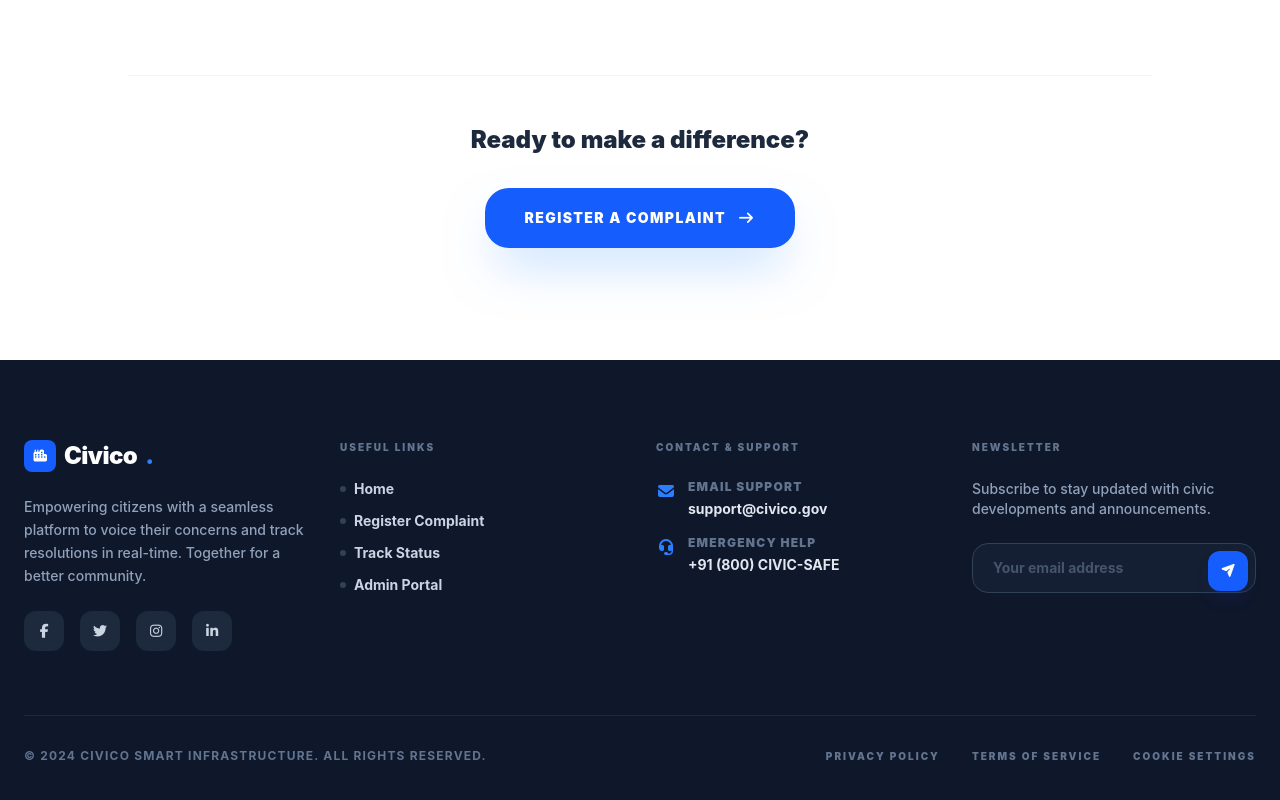
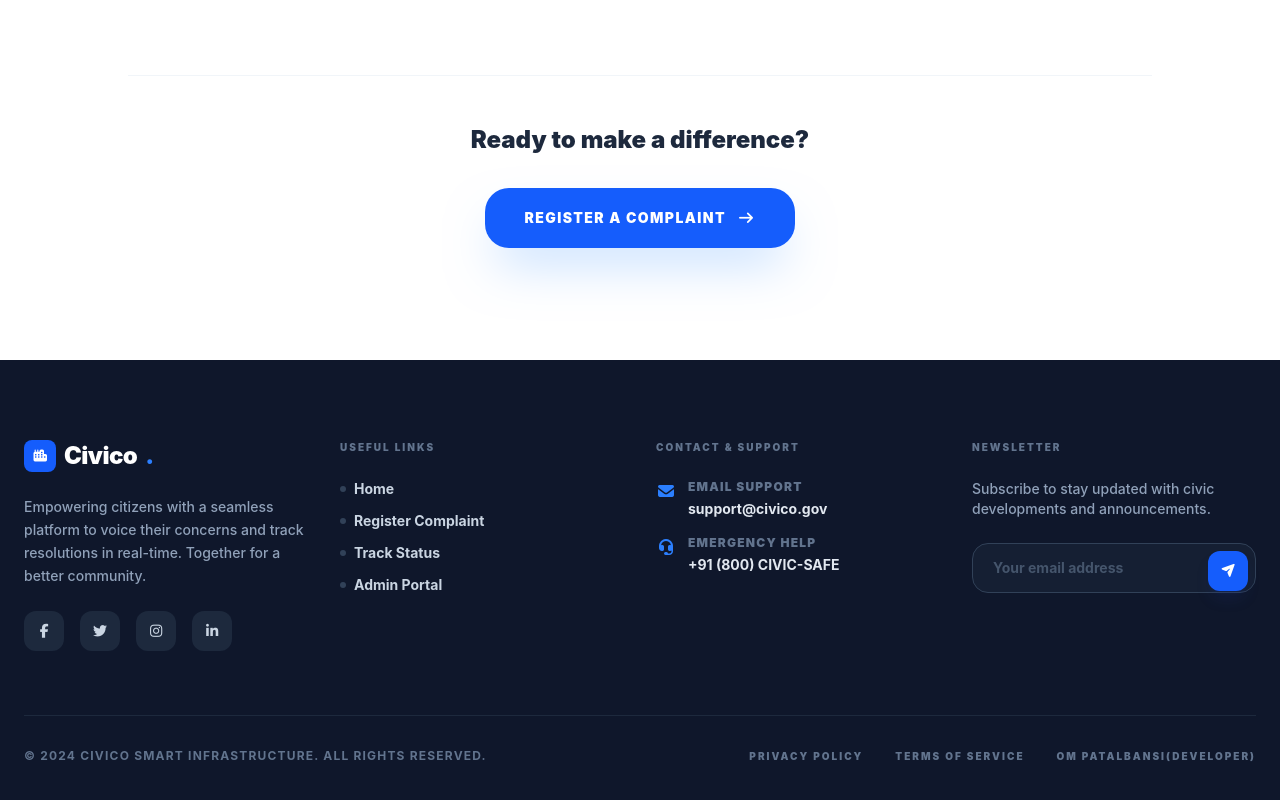
Before and after one commit to ompatalbansi/civico, a React (Vite) app: page /info in a window 1280 px wide. Shown: the part 1977-2777 px from the top of the page. Built offline with nearby package versions, Linux system fonts and the light colour scheme.

Commit message:
added login awt auth feature not complited front part is remaining

```diff
--- a/package.json
+++ b/package.json
@@ -16,6 +16,7 @@
     "dotenv": "^17.3.1",
     "lottie-react": "^2.4.1",
     "react": "^19.2.0",
+    "react-cookie": "^8.1.0",
     "react-dom": "^19.2.0",
     "react-router-dom": "^7.12.0"
   },
--- a/src/components/Footer.jsx
+++ b/src/components/Footer.jsx
@@ -21,7 +21,7 @@ function Footer() {
                         </p>
                         <div className="flex gap-4">
                             {['facebook-f', 'twitter', 'instagram', 'linkedin-in'].map((icon) => (
-                                <a key={icon} href="#" className="w-10 h-10 rounded-xl bg-slate-800 flex items-center justify-center hover:bg-blue-600 hover:text-white transition-all duration-300">
+                                <a key={icon} href="https://in.linkedin.com/in/om-patalbansi-0b6879350" className="w-10 h-10 rounded-xl bg-slate-800 flex items-center justify-center hover:bg-blue-600 hover:text-white transition-all duration-300">
                                     <i className={`fab fa-${icon} text-sm`}></i>
                                 </a>
                             ))}
@@ -92,8 +92,8 @@ function Footer() {
                         &copy; 2024 Civico Smart Infrastructure. All Rights Reserved.
                     </p>
                     <div className="flex gap-8">
-                        {['Privacy Policy', 'Terms of Service', 'Cookie Settings'].map((item) => (
-                            <a key={item} href="#" className="text-[10px] font-black text-slate-500 uppercase tracking-[0.2em] hover:text-white transition-colors">
+                        {['Privacy Policy', 'Terms of Service', 'om patalbansi(developer)'].map((item) => (
+                            <a key={item} href="https://in.linkedin.com/in/om-patalbansi-0b6879350" className="text-[10px] font-black text-slate-500 uppercase tracking-[0.2em] hover:text-white transition-colors">
                                 {item}
                             </a>
                         ))}
--- a/src/pages/admin.jsx
+++ b/src/pages/admin.jsx
@@ -25,7 +25,9 @@ function Admin() {
     };
 
     useEffect(() => {
-        fetchComplaints();
+        setTimeout(() => {
+            fetchComplaints();
+        }, 500);
     }, []);
 
     useEffect(() => {
@@ -40,6 +42,8 @@ function Admin() {
         try {
             await axios.patch(`${import.meta.env.VITE_API}/${import.meta.env.VITE_API_KEY}/v1/${id}/status`, {
                 status: newStatus
+            }, {
+                withCredentials: true
             });
             addToast(`Status updated to ${newStatus}`, 'success');
             fetchComplaints(); // Refresh data
--- a/src/pages/home.jsx
+++ b/src/pages/home.jsx
@@ -1,9 +1,11 @@
 import { Link } from 'react-router-dom';
 import LottieAnimation from "../lottie";
 import home from "../aminations/Placement Assistance.json";
+import { useCookies } from "react-cookie";
 
 function Home() {
-
+    // const { cookies } = useCookies();
+    // console.log(cookies.accessToken);
     return (
         <div className="container mx-auto px-4 max-w-[1200px] animate-fade-in-up">
             {/* Hero Section */}
--- a/src/pages/login.jsx
+++ b/src/pages/login.jsx
@@ -15,7 +15,7 @@ function Login() {
         setLoading(true);
 
         try {
-            const res = await axios.post(import.meta.env.VITE_API+"/"+ import.meta.env.VITE_API_KEY +"/v1/loginadmin",{userName:email, password: password})
+            const res = await axios.post(import.meta.env.VITE_API+"/"+ import.meta.env.VITE_API_KEY +"/v1/loginadmin",{userName:email, password: password}, {withCredentials: true})
             if(res.status == 200){
                 addToast('Login Successful!', 'success');
             navigate('/admin');
--- a/src/pages/navbar.jsx
+++ b/src/pages/navbar.jsx
@@ -1,6 +1,7 @@
 import {useEffect} from 'react';
 import { Link,useLocation } from 'react-router-dom';
 import { useToast } from '../context/ToastContext';
+// import { Cookies } from 'react-cookie';
 
 function Navbar(props) {
     const { addToast } = useToast();
```
Also changed, not shown: 1 other file (tests, documents, lock files or other folders).
